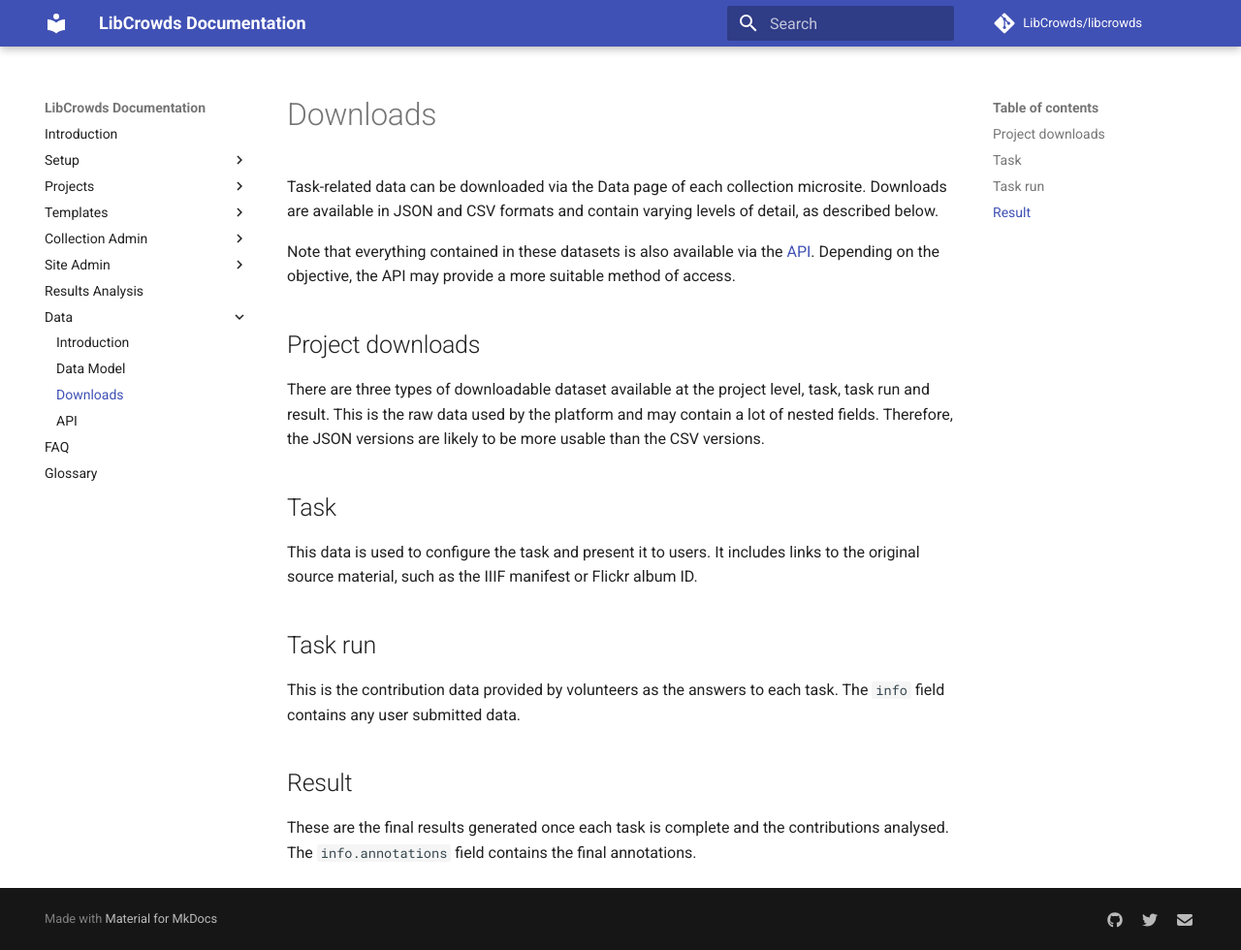
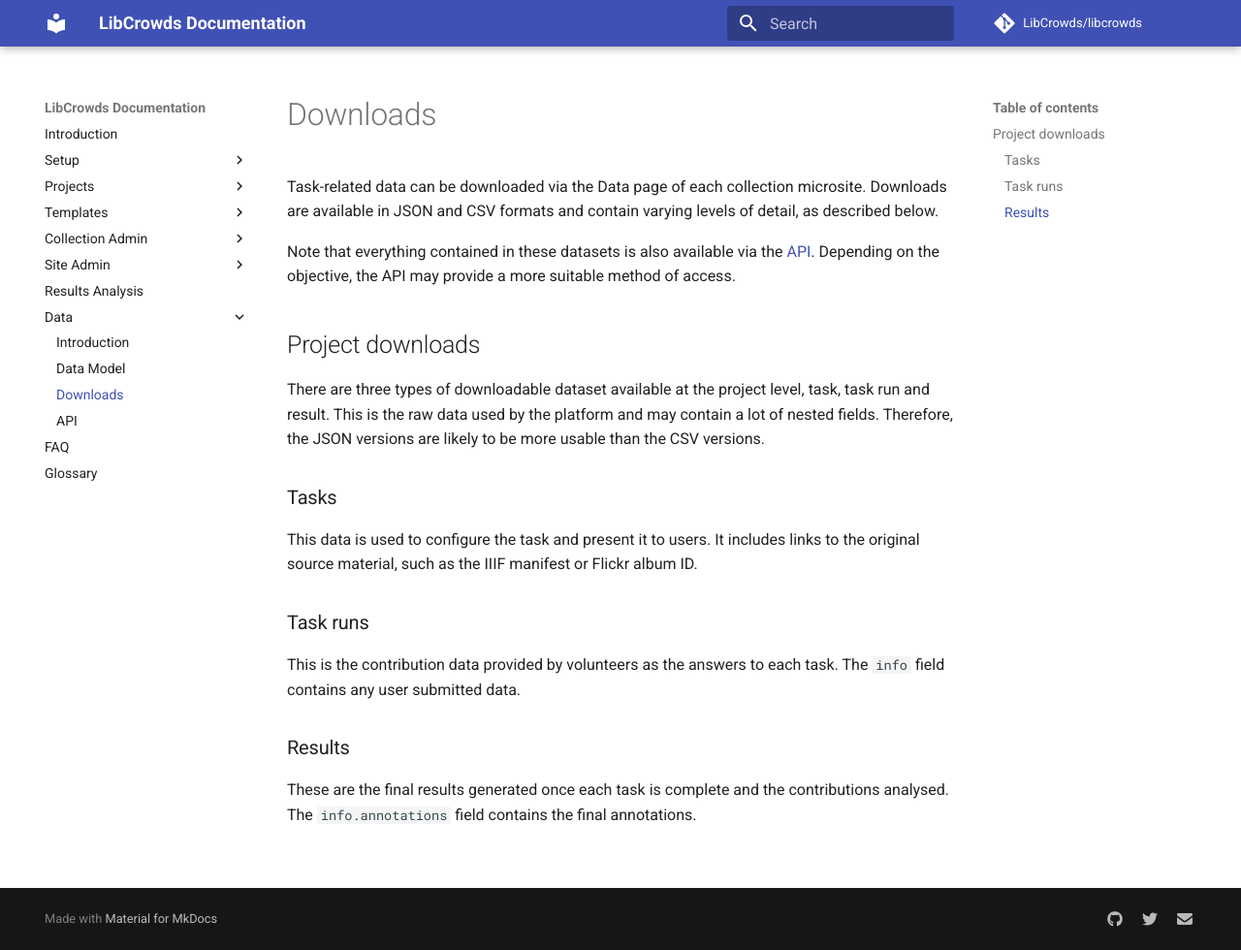
Before and after one commit to LibCrowds/docs, an MkDocs documentation site: the page built from docs/data/downloads.md, in a window 1280 px wide and 980 px high. Shown: the whole window at 97% size. Built offline with MkDocs 1.6.1 and Material for MkDocs 9.7.7, drawn with Linux system fonts in a browser that asks for light colours; comment, search, counter and statistics services are not loaded; old or Windows-style settings are respelled for this version of MkDocs.

Commit message:
Update downloads docs

```diff
--- a/docs/data/downloads.md
+++ b/docs/data/downloads.md
@@ -13,18 +13,18 @@ task, task run and result. This is the raw data used by the platform and may
 contain a lot of nested fields. Therefore, the JSON versions are likely
 to be more usable than the CSV versions.
 
-## Task
+### Tasks
 
 This data is used to configure the task and present it to users. It includes
 links to the original source material, such as the IIIF manifest or Flickr
 album ID.
 
-## Task run
+### Task runs
 
 This is the contribution data provided by volunteers as the answers to each
 task. The `info` field contains any user submitted data.
 
-## Result
+### Results
 
 These are the final results generated once each task is complete and the
 contributions analysed. The `info.annotations` field contains the final
```
